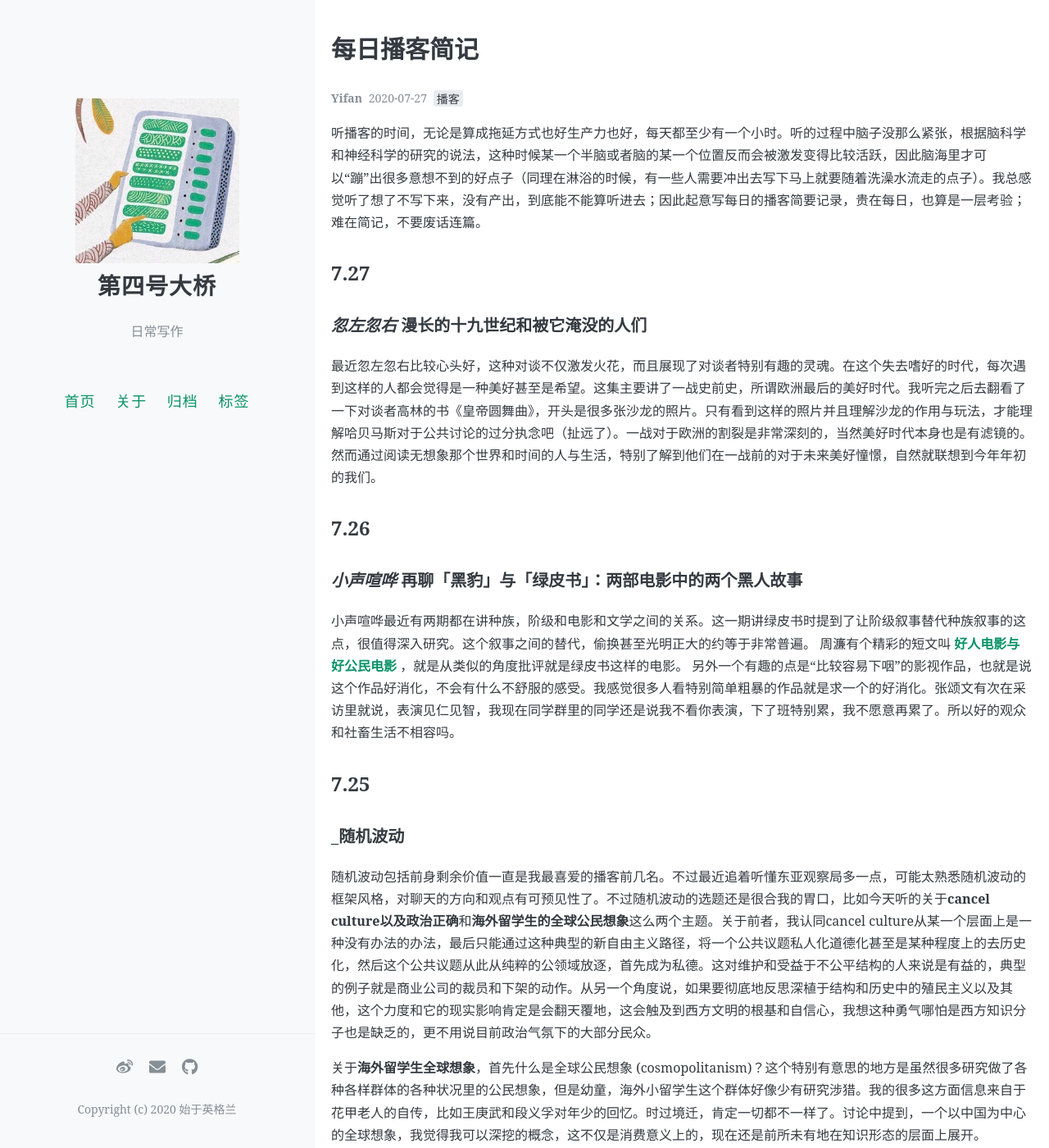
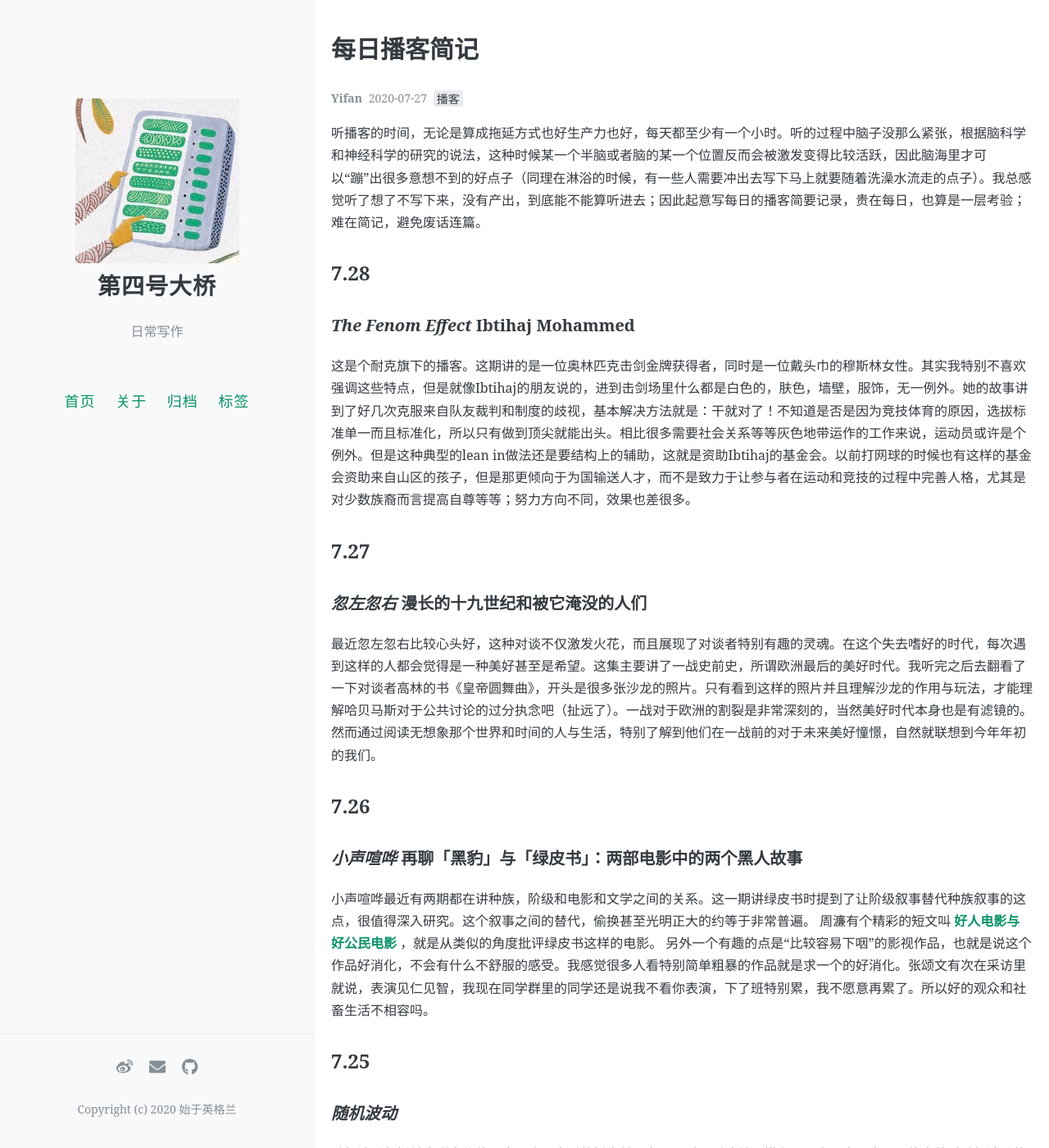
Before and after one commit to yifan0111/gincredible, a Jekyll site: the page built from _posts/2020-07-27-everyday-podcast.md, in a window 1280 px wide and 1400 px high. Shown: the whole window at 82% size. Built offline with Jekyll 4.4.1, drawn with Linux system fonts in a browser that asks for light colours; comment, search, counter and statistics services are not loaded.

Commit message:
Update 2020-07-27-everyday-podcast.md

```diff
--- a/_posts/2020-07-27-everyday-podcast.md
+++ b/_posts/2020-07-27-everyday-podcast.md
@@ -7,7 +7,11 @@ comments: true
 author: Yifan
 ---
 
-听播客的时间，无论是算成拖延方式也好生产力也好，每天都至少有一个小时。听的过程中脑子没那么紧张，根据脑科学和神经科学的研究的说法，这种时候某一个半脑或者脑的某一个位置反而会被激发变得比较活跃，因此脑海里才可以“蹦”出很多意想不到的好点子（同理在淋浴的时候，有一些人需要冲出去写下马上就要随着洗澡水流走的点子）。我总感觉听了想了不写下来，没有产出，到底能不能算听进去；因此起意写每日的播客简要记录，贵在每日，也算是一层考验；难在简记，不要废话连篇。
+听播客的时间，无论是算成拖延方式也好生产力也好，每天都至少有一个小时。听的过程中脑子没那么紧张，根据脑科学和神经科学的研究的说法，这种时候某一个半脑或者脑的某一个位置反而会被激发变得比较活跃，因此脑海里才可以“蹦”出很多意想不到的好点子（同理在淋浴的时候，有一些人需要冲出去写下马上就要随着洗澡水流走的点子）。我总感觉听了想了不写下来，没有产出，到底能不能算听进去；因此起意写每日的播客简要记录，贵在每日，也算是一层考验；难在简记，避免废话连篇。
+
+## 7.28
+### _The Fenom Effect_ Ibtihaj Mohammed
+这是个耐克旗下的播客。这期讲的是一位奥林匹克击剑金牌获得者，同时是一位戴头巾的穆斯林女性。其实我特别不喜欢强调这些特点，但是就像Ibtihaj的朋友说的，进到击剑场里什么都是白色的，肤色，墙壁，服饰，无一例外。她的故事讲到了好几次克服来自队友裁判和制度的歧视，基本解决方法就是：干就对了！不知道是否是因为竞技体育的原因，选拔标准单一而且标准化，所以只有做到顶尖就能出头。相比很多需要社会关系等等灰色地带运作的工作来说，运动员或许是个例外。但是这种典型的lean in做法还是要结构上的辅助，这就是资助Ibtihaj的基金会。以前打网球的时候也有这样的基金会资助来自山区的孩子，但是那更倾向于为国输送人才，而不是致力于让参与者在运动和竞技的过程中完善人格，尤其是对少数族裔而言提高自尊等等；努力方向不同，效果也差很多。
 
 ## 7.27
 ### _忽左忽右_ 漫长的十九世纪和被它淹没的人们
```
Also changed, not shown: other parts of _posts/2020-07-27-everyday-podcast.md (+2 -2 lines).
